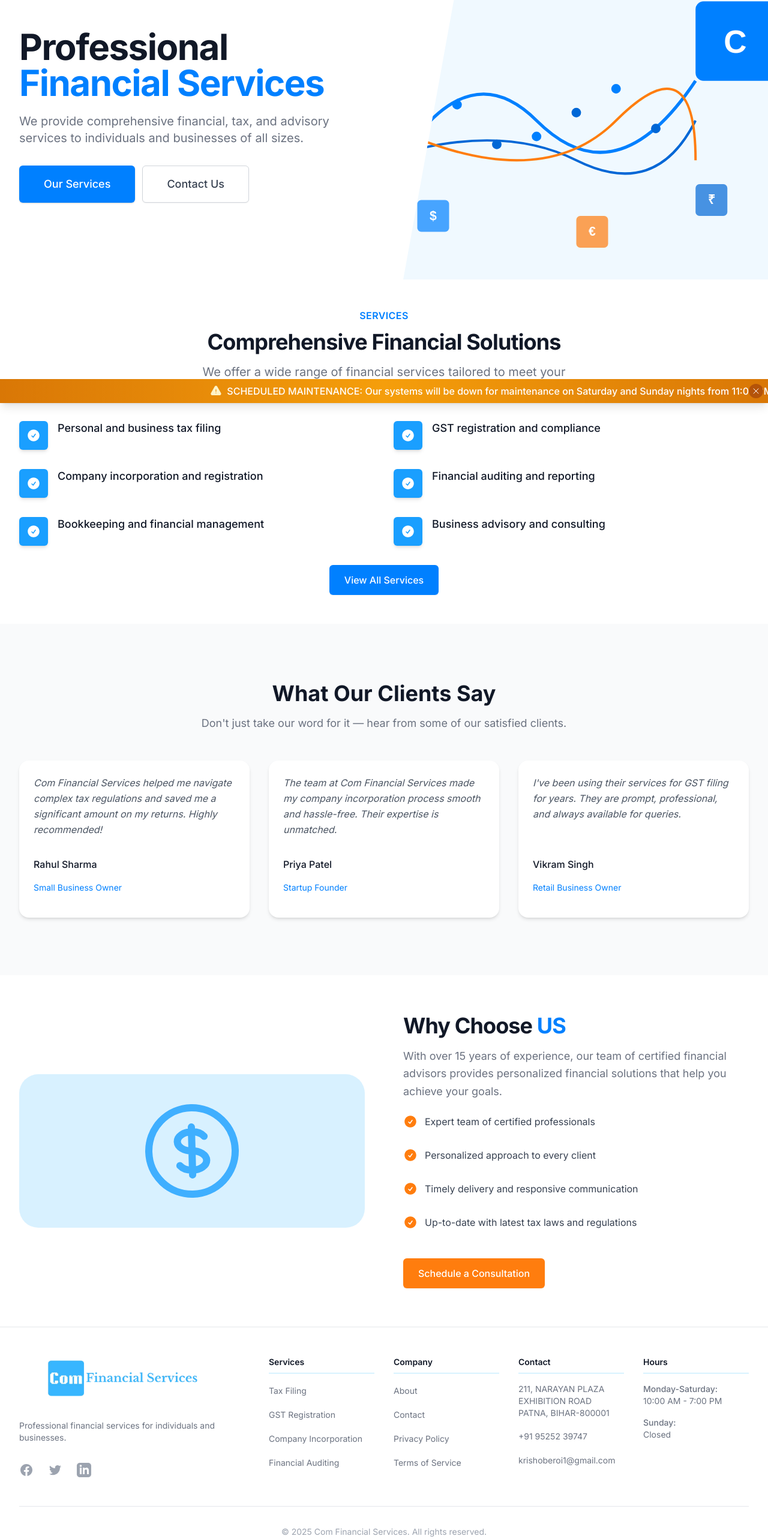
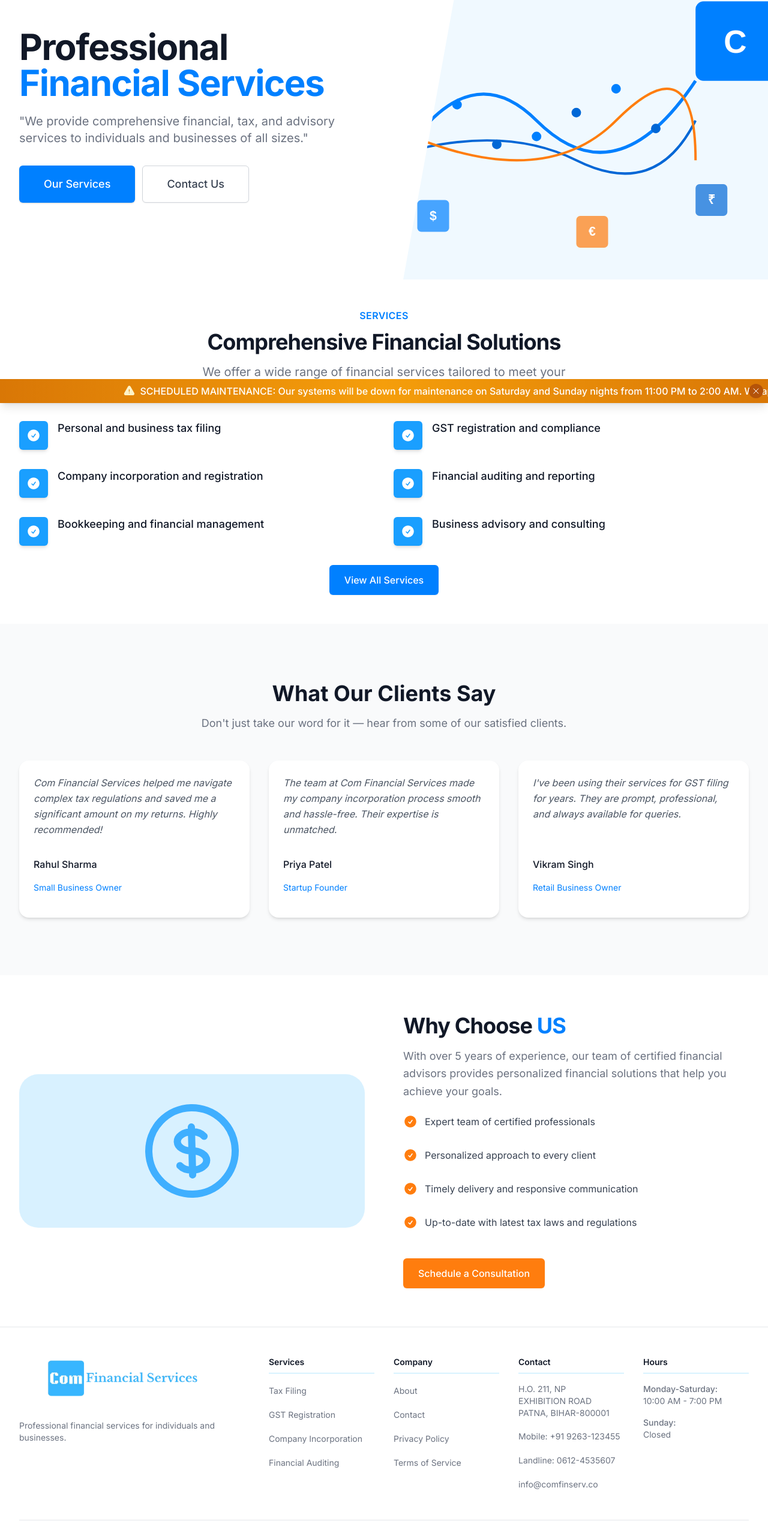
Before and after one commit to VaibhavSuman01/cfs, a Next.js app in the folder frontend/: page / in a window 1280 px wide. Shown: the part 128-2694 px from the top of the page at 60% size. Built offline with nearby package versions, Linux system fonts and the light colour scheme.

Commit message:
Some Important details changes

```diff
--- a/frontend/components/Footer.js
+++ b/frontend/components/Footer.js
@@ -39,7 +39,7 @@ export default function Footer() {
             >
               Professional financial services for individuals and businesses.
             </motion.p>
-            <motion.div
+            {/* <motion.div
               initial={{ opacity: 0 }}
               whileInView={{ opacity: 1 }}
               viewport={{ once: true }}
@@ -102,7 +102,7 @@ export default function Footer() {
                   />
                 </svg>
               </motion.a>
-            </motion.div>
+            </motion.div> */}
           </div>
           <motion.div
             initial={{ opacity: 0, y: 20 }}
@@ -278,7 +278,7 @@ export default function Footer() {
                     transition={{ delay: 0.4, duration: 0.5 }}
                     className="text-sm text-gray-500"
                   >
-                    211, NARAYAN PLAZA
+                    H.O. 211, NP
                     <br />
                     EXHIBITION ROAD
                     <br />
@@ -292,10 +292,25 @@ export default function Footer() {
                       transition={{ delay: 0.5, duration: 0.5 }}
                     >
                       <a
-                        href="tel:+91 9525239747"
+                        href="tel:+91 92631 23455"
                         className="text-sm text-gray-500 hover:text-primary-600 transition-colors duration-200"
                       >
-                        +91 95252 39747
+                        Mobile: +91 9263-123455
+                      </a>
+                    </motion.div>
+                  </li>
+                  <li>
+                    <motion.div
+                      initial={{ opacity: 0 }}
+                      whileInView={{ opacity: 1 }}
+                      viewport={{ once: true }}
+                      transition={{ delay: 0.5, duration: 0.5 }}
+                    >
+                      <a
+                        href="tel:0612 4535607"
+                        className="text-sm text-gray-500 hover:text-primary-600 transition-colors duration-200"
+                      >
+                        Landline: 0612-4535607
                       </a>
                     </motion.div>
                   </li>
@@ -307,10 +322,10 @@ export default function Footer() {
                       transition={{ delay: 0.6, duration: 0.5 }}
                     >
                       <a
-                        href="mailto:krishoberoi1@gmail.com"
+                        href="mailto:info@comfinserv.co"
                         className="text-sm text-gray-500 hover:text-primary-600 transition-colors duration-200"
                       >
-                        krishoberoi1@gmail.com
+                        info@comfinserv.co
                       </a>
                     </motion.div>
                   </li>
@@ -371,16 +386,6 @@ export default function Footer() {
           <p className="text-sm text-gray-400 text-center">
             &copy; {currentYear} Com Financial Services. All rights reserved.
           </p>
-          <p className="text-sm text-gray-400 text-center">
-            Create by
-            <a
-              href="https://www.linkedin.com/in/vaibhav-suman/"
-              target="_blank"
-              className="px-1 text-gray-800 hover:underline"
-            >
-              Vaibhav Suman
-            </a>
-          </p>
         </motion.div>
       </div>
     </footer>
--- a/frontend/components/RunningBanner.js
+++ b/frontend/components/RunningBanner.js
@@ -36,8 +36,15 @@ export default function RunningBanner() {
   return (
     <div className="fixed bottom-0 left-0 right-0 z-50 bg-gradient-to-r from-amber-600 via-amber-500 to-amber-600 text-white py-2 overflow-hidden shadow-lg">
       <div className="flex items-center justify-center">
-        <div className="animate-marquee inline-block">
+        <div className="animate-marquee duration-100ms inline-block">
           <div className="flex items-center">
+            <ExclamationTriangleIcon className="h-5 w-5 mr-2 text-amber-100" />
+            <span className="font-medium">
+              SCHEDULED MAINTENANCE: Our systems will be down for maintenance on
+              Saturday and Sunday nights from 11:00 PM to 2:00 AM. We apologize
+              for any inconvenience this may cause.
+            </span>
+            <span className="mx-8 text-amber-200">•</span>
             <ExclamationTriangleIcon className="h-5 w-5 mr-2 text-amber-100" />
             <span className="font-medium">
               SCHEDULED MAINTENANCE: Our systems will be down for maintenance on
--- a/frontend/pages/contact.js
+++ b/frontend/pages/contact.js
@@ -78,7 +78,8 @@ export default function Contact() {
                     />
                   </div>
                   <div className="ml-3 text-base text-gray-600">
-                    <p>+91 95252 39747</p>
+                    <p>Mobile: +91 9263 123455</p>
+                    <p>Landline: 0612-4535607</p>
                     <p className="mt-1">Mon-Sat 10am to 7pm</p>
                   </div>
                 </div>
@@ -91,7 +92,7 @@ export default function Contact() {
                     />
                   </div>
                   <div className="ml-3 text-base text-gray-600">
-                    <p>krishoberoi1@gmail.com </p>
+                    <p>info@comfinserv.co</p>
                     <p className="mt-1">We'll respond as soon as possible</p>
                   </div>
                 </div>
@@ -104,7 +105,7 @@ export default function Contact() {
                     />
                   </div>
                   <div className="ml-3 text-base text-gray-600">
-                    <p>211, NARAYAN PLAZA</p>
+                    <p>H.O. 211 NP</p>
                     <p className="mt-1">
                       {" "}
                       EXHIBITION ROAD, PATNA, BIHAR-800001
--- a/frontend/pages/index.js
+++ b/frontend/pages/index.js
@@ -81,8 +81,8 @@ export default function Home() {
                   animate={{ opacity: 1, y: 0 }}
                   transition={{ delay: 0.6, duration: 0.6 }}
                 >
-                  We provide comprehensive financial, tax, and advisory
-                  services to individuals and businesses of all sizes.
+                  "We provide comprehensive financial, tax, and advisory
+                  services to individuals and businesses of all sizes."
                 </motion.p>
                 <motion.div
                   className="mt-5 sm:mt-8 sm:flex sm:justify-center lg:justify-start"
@@ -160,8 +160,8 @@ export default function Home() {
               Comprehensive Financial Solutions
             </p>
             <p className="mt-4 max-w-2xl text-xl text-gray-500 lg:mx-auto">
-              We offer a wide range of financial services
-              tailored to meet your specific needs.
+              We offer a wide range of financial services tailored to meet your
+              specific needs.
             </p>
           </motion.div>
 
@@ -320,9 +320,9 @@ export default function Home() {
                 Why Choose <span className="text-primary-600">US</span>
               </h2>
               <p className="text-lg text-gray-500 mb-6 leading-relaxed">
-                With over 15 years of experience, our team of certified
-                financial advisors provides personalized financial solutions that help
-                you achieve your goals.
+                With over 5 years of experience, our team of certified financial
+                advisors provides personalized financial solutions that help you
+                achieve your goals.
               </p>
 
               <div className="space-y-4">
--- a/frontend/pages/user/tax-filing.tsx
+++ b/frontend/pages/user/tax-filing.tsx
@@ -97,8 +97,8 @@ const MAX_FILE_SIZE = 50 * 1024 * 1024;
 const DOCUMENT_TYPES = [
   { value: "form16", label: "Form 16" },
   { value: "bankStatement", label: "Bank Statements" },
-  { value: "investmentProof", label: "Investment Proof (FY 2023-24)" },
-  { value: "salarySlip", label: "Salary Slip (March 2024)" },
+  { value: "investmentProof", label: "Investment Proof (FY 2024-25)" },
+  { value: "salarySlip", label: "Salary Slip (March 2025)" },
   { value: "aadharCard", label: "AADHAR Card (Both Sides)" },
   { value: "homeLoanCertificate", label: "Home Loan Certificate" },
   { value: "tradingSummary", label: "Trading Summary" },
@@ -128,7 +128,9 @@ function TaxFilingForm(): React.ReactElement {
         console.error("Failed to fetch user data:", error);
         // Fallback to localStorage if API fails
         if (typeof window !== "undefined") {
-          const localUserData = JSON.parse(localStorage.getItem("user") || "{}");
+          const localUserData = JSON.parse(
+            localStorage.getItem("user") || "{}"
+          );
           if (localUserData) {
             setUserData(localUserData);
           }
@@ -274,6 +276,11 @@ function TaxFilingForm(): React.ReactElement {
             ensuring full compliance with tax regulations.
           </p>
         </div>
+        <div className="mb-5 text-center">
+          <h2 className="text-3xl md:text-3xl font-extrabold text-purple-900 mb-2">
+            Filing For A.Y 2025
+          </h2>
+        </div>
 
         {/* Form Section */}
         <div className="bg-white shadow-xl rounded-lg overflow-hidden">
@@ -309,7 +316,7 @@ function TaxFilingForm(): React.ReactElement {
                   // Set Income Tax Login ID to PAN when checkbox is checked
                   useEffect(() => {
                     if (values.hasIncomeTaxLogin && values.pan) {
-                      setFieldValue('incomeTaxLoginId', values.pan);
+                      setFieldValue("incomeTaxLoginId", values.pan);
                     }
                   }, [values.hasIncomeTaxLogin, values.pan, setFieldValue]);
 
@@ -695,7 +702,9 @@ function TaxFilingForm(): React.ReactElement {
                         </div>
 
                         {fileError && (
-                        <p className="mt-2 text-sm text-red-600">{fileError}</p>
+                          <p className="mt-2 text-sm text-red-600">
+                            {fileError}
+                          </p>
                         )}
 
                         {files.length > 0 && (
```
Lines whose indentation alone changed are shown as unchanged.
